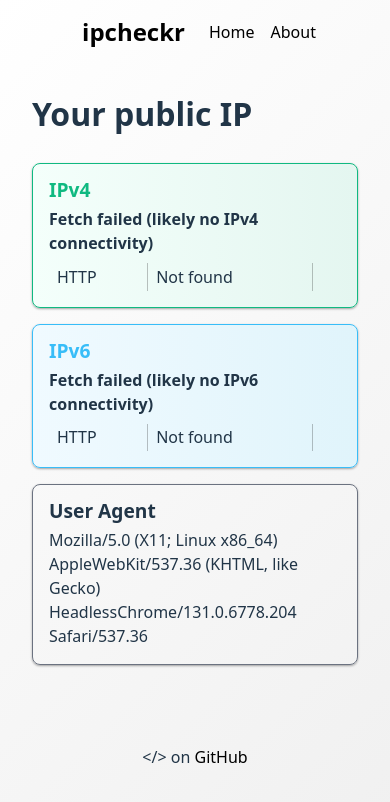
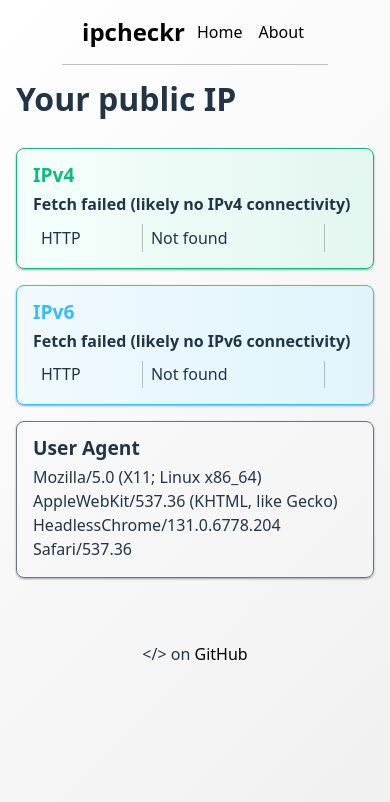
Before and after one commit to joariasl/ipcheckr-web, a website built with Vite: page index.html in a window 390 px wide. Built offline with nearby package versions, Linux system fonts and the light colour scheme.

Commit message:
Improve responsive setup to header

```diff
--- a/src/navbar.css
+++ b/src/navbar.css
@@ -39,6 +39,15 @@ nav.navbar a.nav-link:hover {
   text-decoration: underline;
 }
 
+@media (max-width: 600px) {
+  nav.navbar {
+    padding: 0 1rem;
+  }
+  nav.navbar a.nav-brand {
+    padding: 14px 4px;
+  }
+}
+
 @media (prefers-color-scheme: dark) {
   nav.navbar a.nav-brand {
     color: #f2f2f2;
--- a/src/style.css
+++ b/src/style.css
@@ -54,6 +54,10 @@ h2 {
 
 header, footer {
   text-align: center;
+}
+
+header {
+  border-bottom: 0.5px solid rgba(0, 0, 0, 0.24);
 }
 
 .logo {
@@ -120,6 +124,10 @@ header, footer {
 }
 
 @media (max-width: 600px) {
+  #app {
+    padding: 1rem;
+  }
+
   .ip-card#ipv4,
   .ip-card#ipv6 {
     grid-column: span 2;
```
